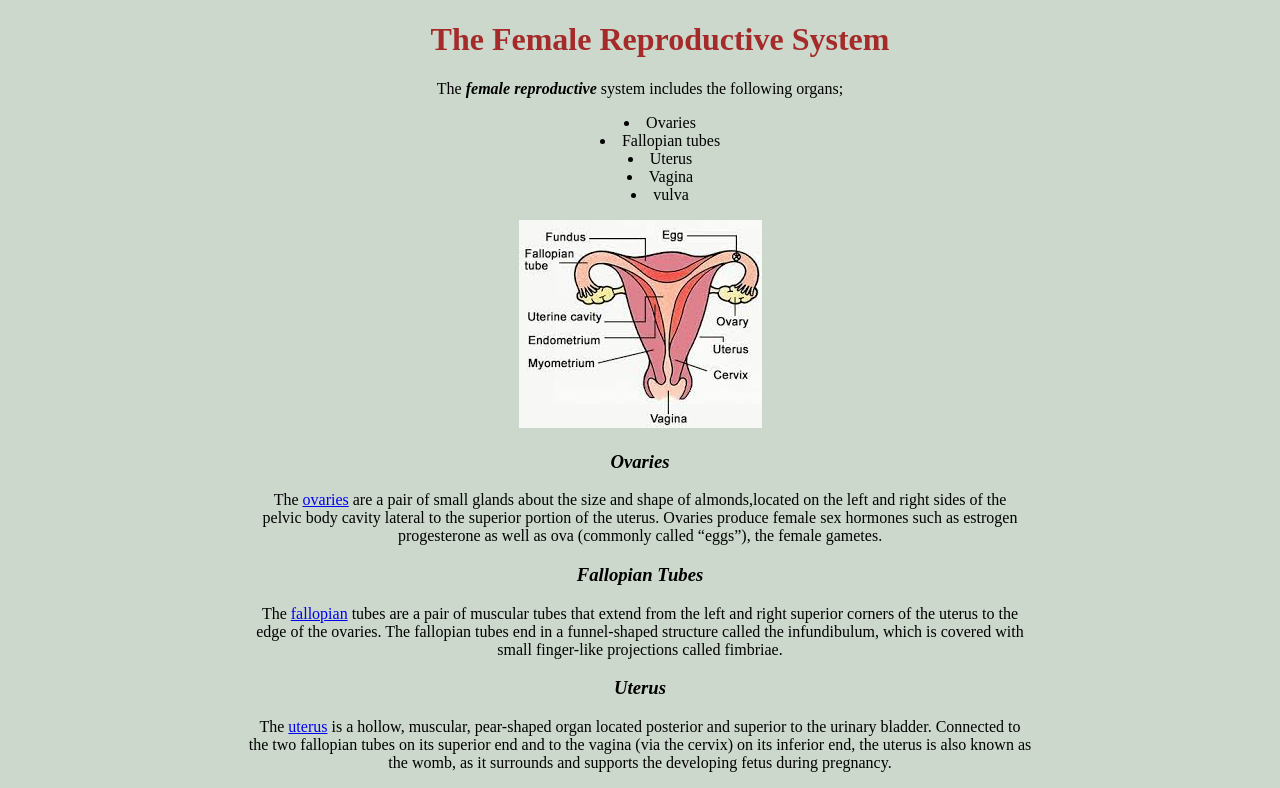
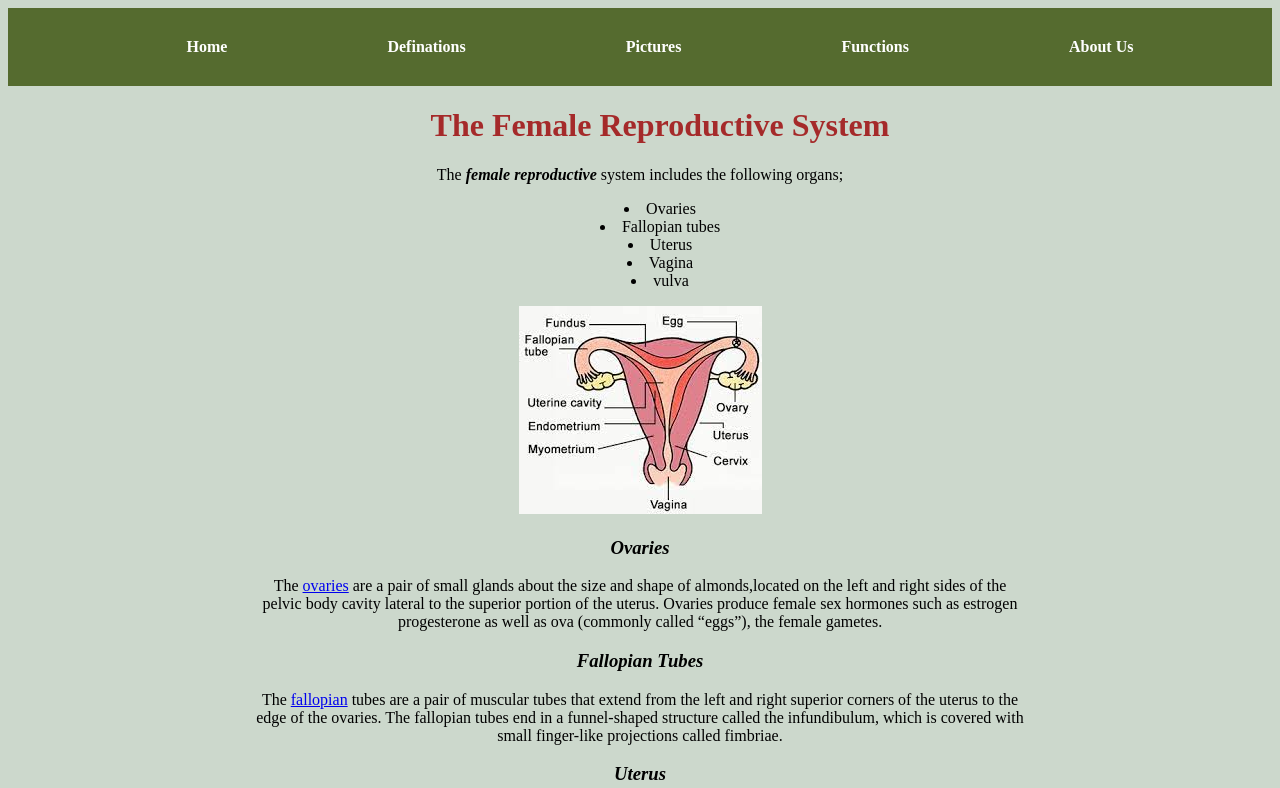
Before and after one commit to faithremo/web-document, a plain HTML site: page index.html in a window 1280 px wide. Shown: the top 788 px of the page. Drawn offline with Linux system fonts and the light colour scheme.

Commit message:
add modified html and css files

```diff
--- a/index.html
+++ b/index.html
@@ -10,6 +10,15 @@
 </head>
 
 <body>
+    <div class="header">
+        <ul>
+            <li><a href="Home">Home</a></li>
+            <li><a href="#Definations">Definations</a> </li>
+            <li><a href="#Pictures">Pictures</a> </li>
+            <li><a href="#Functions">Functions</a> </li>
+            <li><a href="#About Us">About Us</a></li>
+        </ul>
+    </div>
     <h1>The Female Reproductive System</h1>
 
     <p>The <span style="font-style: italic; font-weight: bold;">female reproductive </span> system includes the following organs;
--- a/styles.css
+++ b/styles.css
@@ -27,3 +27,34 @@ ul{
     padding-top: 30px;
     flex-wrap: wrap;
 }
+
+.header{
+    background-color: darkolivegreen;
+}
+
+.header>ul{
+    font-weight: bolder;
+    display: flex;
+    display: inline-flex;
+    list-style-type: none;
+    background-color: darkolivegreen;
+}
+
+.header>ul>li{
+    background-color: darkolivegreen;
+    float: left;
+    padding: 14px 80px;
+    text-align: center;
+
+}
+
+.header>ul>li a{
+    text-decoration: none;
+    background-color: darkolivegreen;
+    color: white;
+}
+
+.header>ul>li a:hover{
+    background-color: white;
+    color: black;
+}
```
